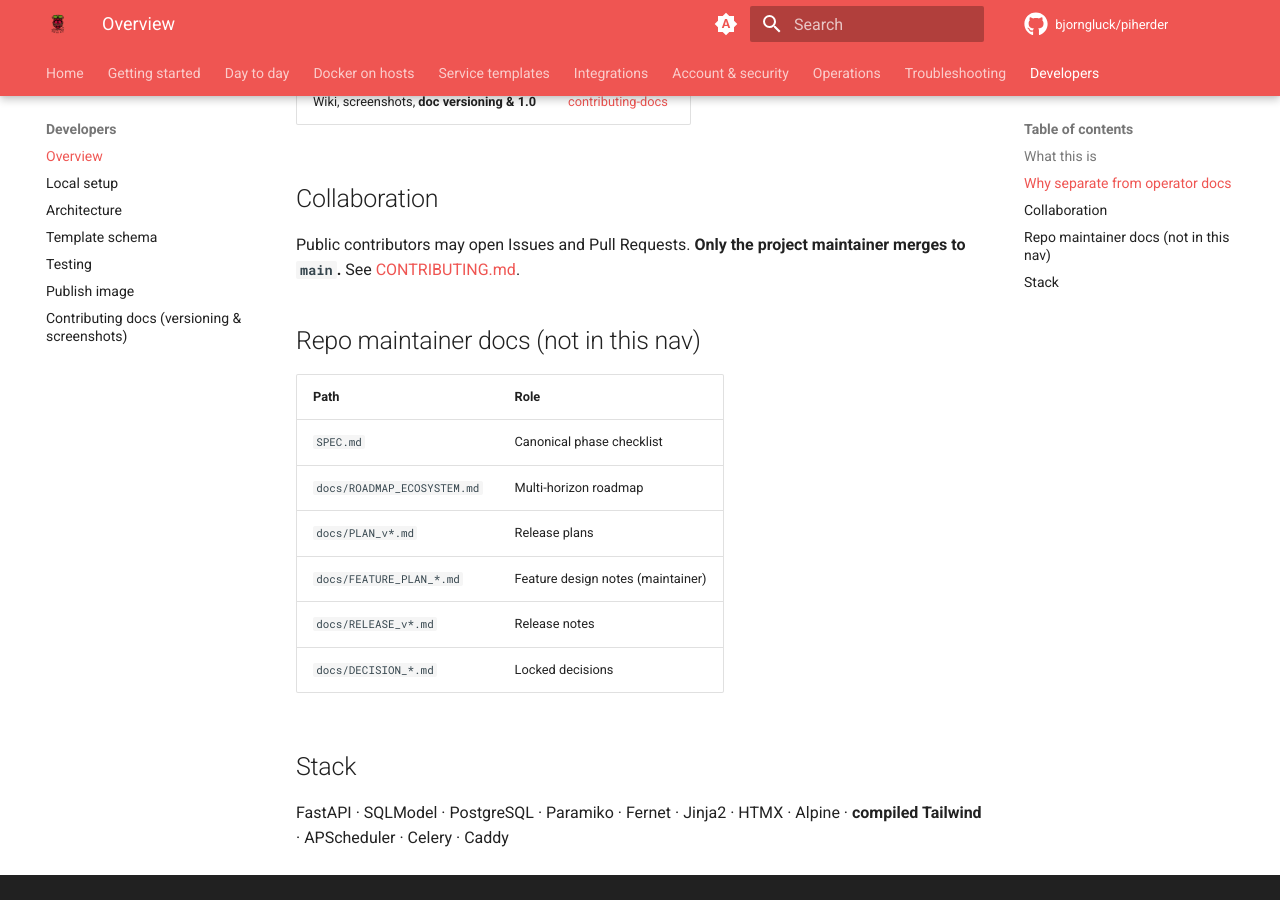
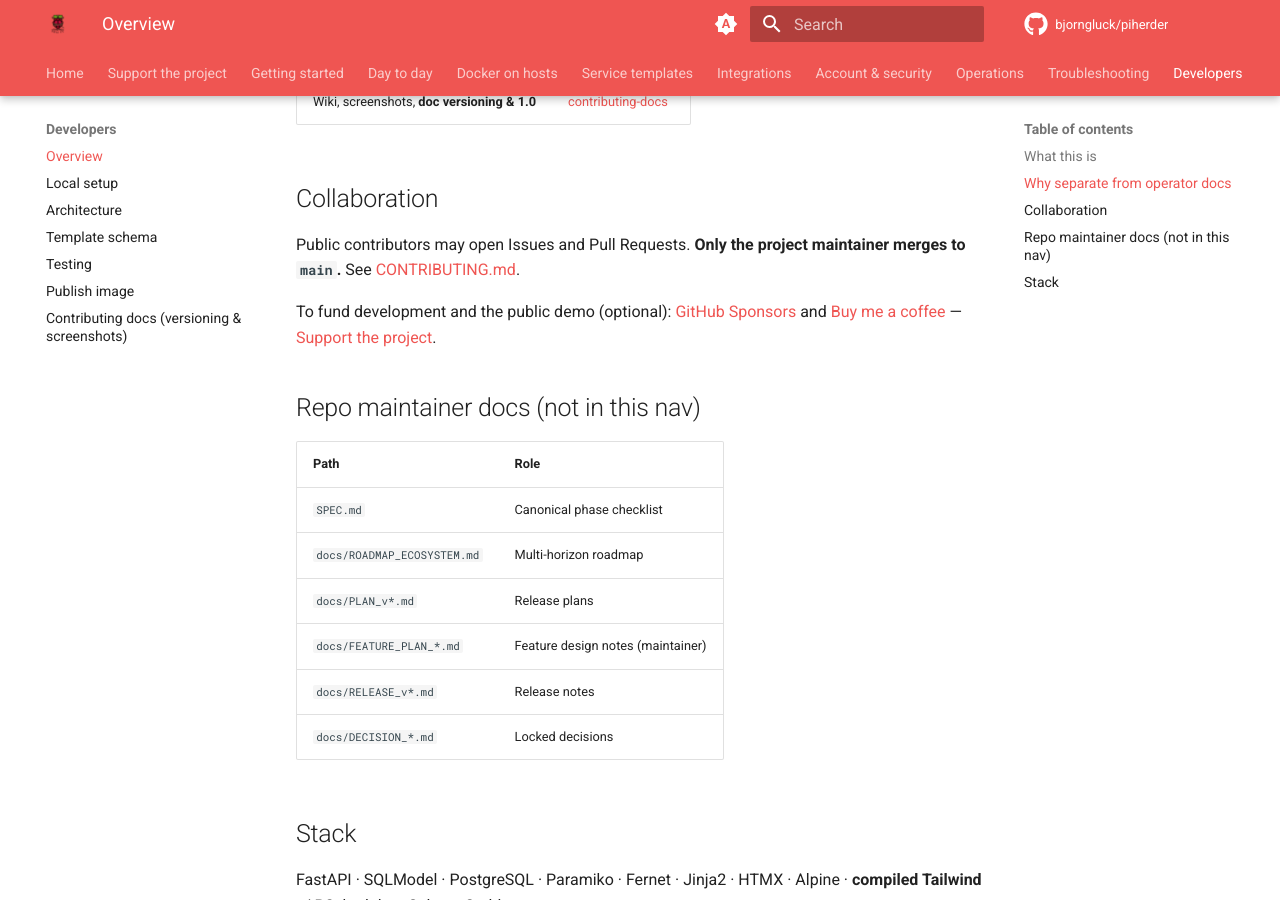
Before and after one commit to bjorngluck/piherder, an MkDocs documentation site: the page built from wiki/developers/index.md, in a window 1280 px wide and 900 px high, scrolled down 862 px. Built offline with MkDocs 1.6.1 and Material for MkDocs 9.7.7, drawn with Linux system fonts in a browser that asks for light colours; comment, search, counter and statistics services are not loaded.

Commit message:
docs: add Buy Me a Coffee and GitHub Sponsors
README badge + official coffee button. Wiki Home section, Support page, and footer social links.

```diff
--- a/mkdocs.yml
+++ b/mkdocs.yml
@@ -132,11 +132,18 @@
     - icon: fontawesome/brands/github
       link: https://github.com/bjorngluck/piherder
       name: GitHub
+    - icon: fontawesome/solid/heart
+      link: https://github.com/sponsors/bjorngluck
+      name: GitHub Sponsors
+    - icon: simple/buymeacoffee
+      link: https://www.buymeacoffee.com/bjorngluck
+      name: Buy Me a Coffee
   generator: false
 
 
 nav:
   - Home: index.md
+  - Support the project: support.md
   - Getting started:
       - Overview: getting-started/index.md
       - Requirements: getting-started/requirements.md
--- a/wiki/developers/index.md
+++ b/wiki/developers/index.md
@@ -23,6 +23,8 @@
 
 Public contributors may open Issues and Pull Requests. **Only the project maintainer merges to `main`.** See [CONTRIBUTING.md](https://github.com/bjorngluck/piherder/blob/main/CONTRIBUTING.md).
 
+To fund development and the public demo (optional): [GitHub Sponsors](https://github.com/sponsors/bjorngluck) and [Buy me a coffee](https://www.buymeacoffee.com/bjorngluck) — [Support the project](../support.md).
+
 ## Repo maintainer docs (not in this nav)
 
 | Path | Role |
```
Also changed, not shown: CONTRIBUTING.md (+2 -0 lines), README.md (+6 -1 lines), wiki/README.md (+1 -0 lines), wiki/index.md (+34 -0 lines), wiki/support.md (added, +21 -0 lines), 1 other file.
